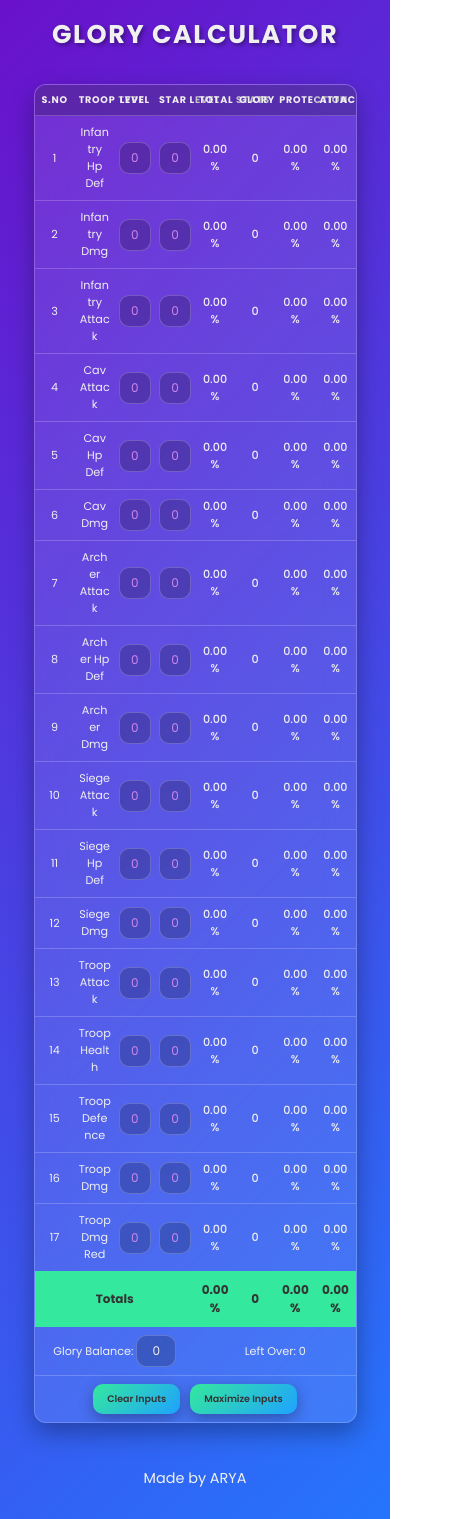
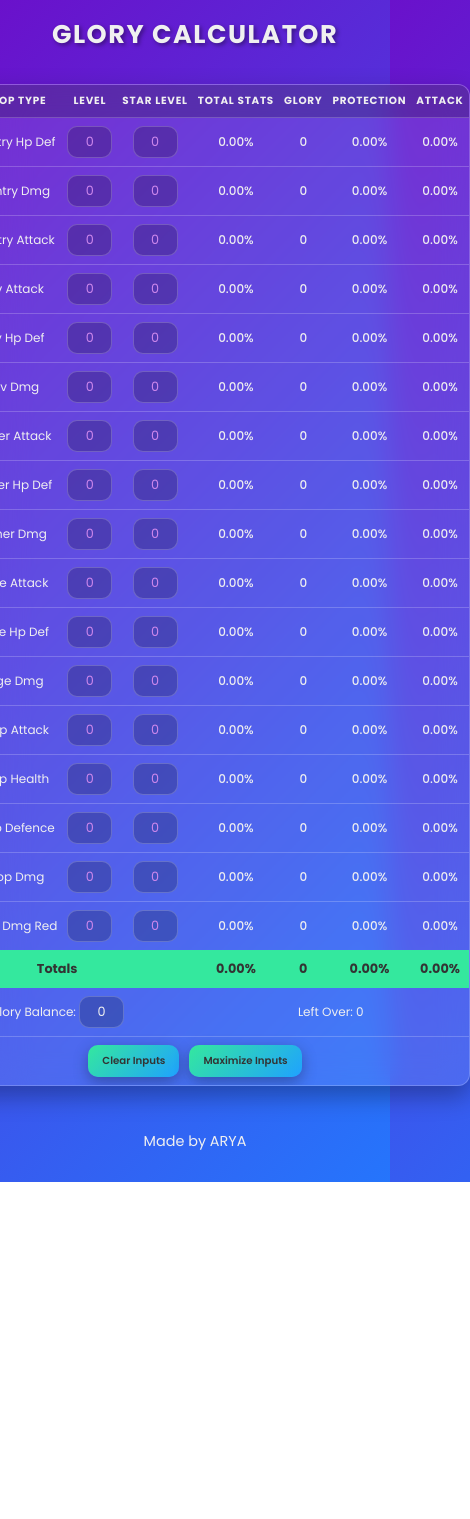
Before and after one commit to vanosski/glorycalc, a React (Create React App) app: page / in a window 390 px wide. Shown: the whole page, 470 px wide, since content can reach past the window. After the commit the page ends 1182 px from the top, so only its background shows below. Built offline with nearby package versions, Linux system fonts and the light colour scheme.

Commit message:
Add mobile-friendly table scrolling

```diff
--- a/src/styles.css
+++ b/src/styles.css
@@ -89,7 +89,7 @@ table {
   border-collapse: separate;
   border-spacing: 0;
   width: 100%;
-  max-width: 850px;
+  max-width: 1200px;
   margin: 0 auto;
   background: var(--container-bg);
   backdrop-filter: blur(15px);
@@ -99,7 +99,7 @@ table {
   overflow: hidden;
   border: 1px solid var(--border-color);
   transition: transform 0.3s ease, box-shadow 0.3s ease;
-  table-layout: fixed;
+  table-layout: auto;
 }
 
 table:hover {
@@ -108,12 +108,11 @@ table:hover {
 }
 
 th, td {
-  padding: 16px 10px;
+  padding: 16px 20px;
   text-align: center;
   border-bottom: 1px solid var(--border-color);
   vertical-align: middle;
-  white-space: normal;
-  word-break: break-word;
+  white-space: nowrap;
 }
 
 tr:not(#totals-row):last-child td {
@@ -131,7 +130,7 @@ th {
   position: sticky;
   top: 0;
   z-index: 10;
-  padding: 12px 10px;
+  padding: 12px 15px;
   white-space: nowrap;
 }
 
@@ -149,15 +148,15 @@ td {
 }
 
 input[type="number"] {
-  width: 60px;
+  width: 70px;
   max-width: 100%;
-  padding: 8px 8px;
+  padding: 8px 10px;
   border: 1px solid var(--border-color);
   border-radius: var(--border-radius);
   background-color: var(--input-bg);
   color: var(--text-light);
   font-family: var(--font-primary);
-  font-size: 0.95em;
+  font-size: 1em;
   text-align: center;
   transition: border-color 0.3s ease, box-shadow 0.3s ease;
   appearance: textfield;
@@ -192,7 +191,7 @@ input[type="number"]::placeholder {
   font-weight: 700;
   font-size: 1.05rem;
   border: none;
-  padding: 16px 10px;
+  padding: 16px 20px;
   position: -webkit-sticky;
   position: sticky;
   bottom: 0;
@@ -241,7 +240,7 @@ input[type="number"]::placeholder {
     font-size: 2.2rem;
   }
   th, td {
-    padding: 14px 8px;
+    padding: 14px 15px;
   }
 }
 
@@ -258,29 +257,27 @@ input[type="number"]::placeholder {
     overflow-y: auto;
   }
   table {
-    width: 90%;
-    max-width: 100%;
     box-shadow: 0 10px 25px var(--shadow-color);
     border-radius: 12px;
     --table-border-radius: 12px;
   }
   th, td {
-    padding: 10px 6px;
-    font-size: 0.75rem;
+    padding: 10px 8px;
+    font-size: 0.8rem;
   }
   th {
-    font-size: 0.65rem;
+    font-size: 0.7rem;
     font-weight: 700;
-    padding: 10px 6px;
+    padding: 10px 8px;
   }
   input[type="number"] {
-    width: 50px;
-    padding: 6px 6px;
-    font-size: 0.75rem;
+    width: 55px;
+    padding: 6px 8px;
+    font-size: 0.8rem;
   }
   #totals-row td {
-    font-size: 0.85rem;
-    padding: 12px 6px;
+    font-size: 0.9rem;
+    padding: 12px 8px;
   }
   .btn {
     font-size: 0.9em;
@@ -298,23 +295,20 @@ input[type="number"]::placeholder {
   h1 {
     font-size: 1.6rem;
   }
-  table {
-    width: 85%;
-  }
   th, td {
-    padding: 8px 4px;
-    font-size: 0.7rem;
+    padding: 8px 5px;
+    font-size: 0.75rem;
   }
   th {
-    font-size: 0.6rem;
-    padding: 8px 4px;
+    font-size: 0.65rem;
+    padding: 8px 5px;
   }
   input[type="number"] {
-    width: 40px;
+    width: 45px;
   }
   #totals-row td {
-    font-size: 0.75rem;
-    padding: 10px 4px;
+    font-size: 0.8rem;
+    padding: 10px 5px;
   }
   .btn {
     font-size: 0.85em;
```
